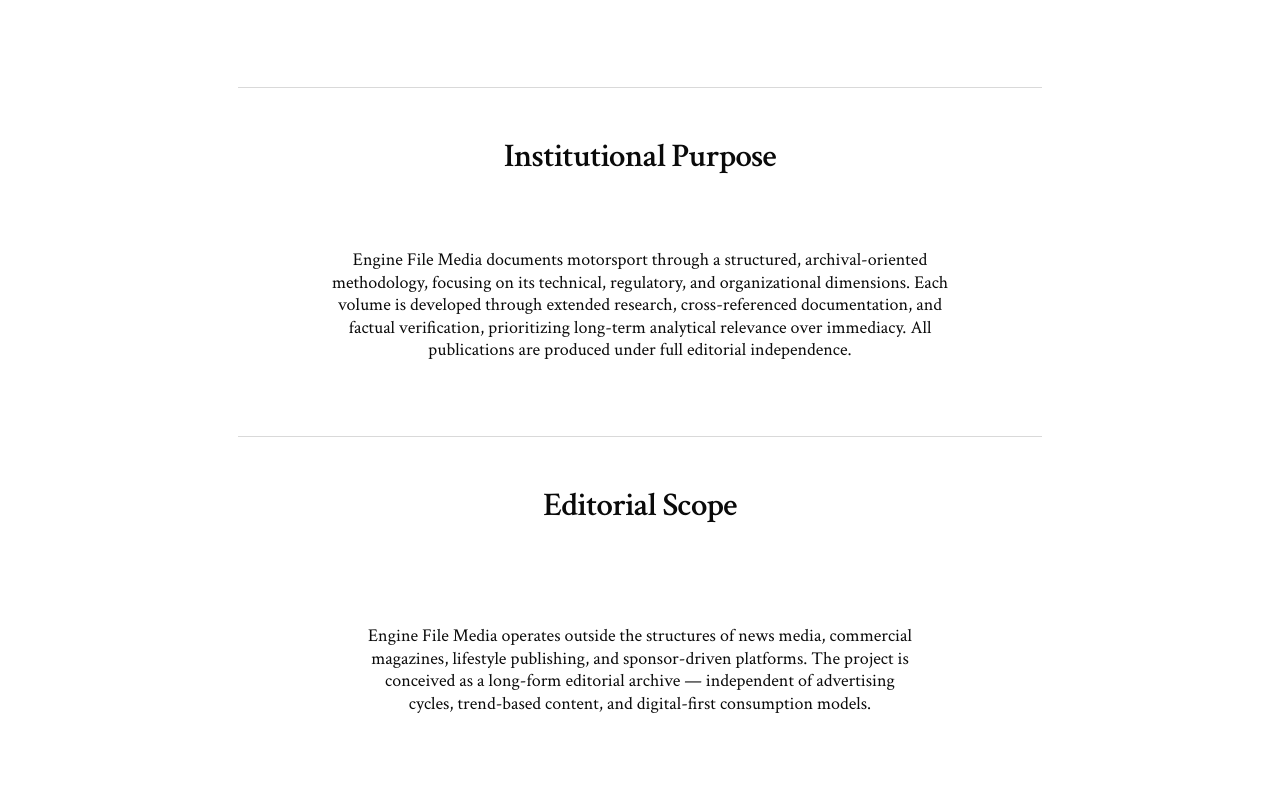
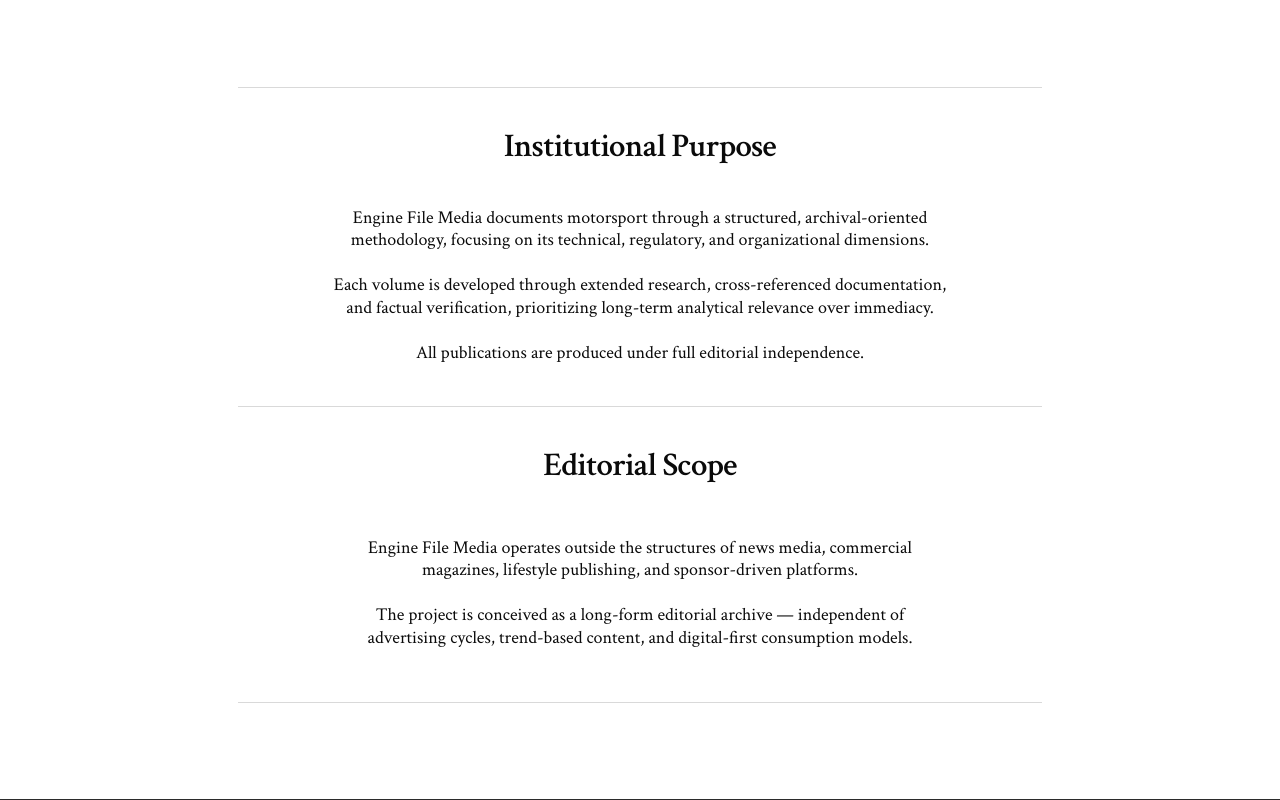
Before and after one commit to Engine-File-Media/front-engine-file-media, a React (Vite) app: page / in a window 1280 px wide. Shown: the part 1760-2560 px from the top of the page. Built offline with nearby package versions, Linux system fonts and the light colour scheme.

Commit message:
Refactor App component to conditionally render Footer and update HomePage content structure

```diff
--- a/src/App.tsx
+++ b/src/App.tsx
@@ -1,4 +1,4 @@
-import { Route, Routes } from 'react-router-dom';
+import { Route, Routes, useLocation } from 'react-router-dom';
 import Navbar from './components/layout/Navbar';
 import Footer from './components/layout/Footer';
 import HomePage from './components/HomePage';
@@ -7,6 +7,9 @@
 import LetterboxPage from './components/LetterboxPage';
 
 function App() {
+  const location = useLocation();
+  const isHome = location.pathname === '/';
+
   return (
     <div className="min-h-screen bg-white">
       <Navbar />
@@ -16,7 +19,7 @@
         <Route path="/volume-i" element={<VolumeIPage />} />
         <Route path="/letterbox" element={<LetterboxPage />} />
       </Routes>
-      <Footer />
+      {isHome ? <Footer /> : <div> hello </div>}
     </div>
   );
 }
--- a/src/components/HomePage.tsx
+++ b/src/components/HomePage.tsx
@@ -189,13 +189,10 @@
             {/* Sección 4: Institutional Purpose / Editorial Scope */}
             <section className="w-full bg-white flex flex-col items-center py-24">
 
-                {/* Frame 10 — 804px flex col, gap 50px */}
-                <div className="flex flex-col items-center gap-12.5 w-201">
+                {/* Rectangle 4 — top line */}
+                <div className="w-201 h-px bg-[#D9D9D9]" />
 
-                    {/* Rectangle 4 — top line */}
-                    <div className="w-full h-px bg-[#D9D9D9]" />
-
-                    {/* Institutional Purpose */}
+                <div className="flex flex-col items-center gap-10 w-201 mt-10">
                     <h2
                         className="m-0 w-full h-9.25 flex items-center justify-center text-center text-[33px] font-semibold leading-9 tracking-[-0.7px] text-[#0A0A0A]"
                         style={{ fontFamily: 'Crimson Text, serif' }}
@@ -203,18 +200,20 @@
                         Institutional Purpose
                     </h2>
 
-                    {/* Methodology body paragraph — 625px centered */}
                     <p
                         className="m-0 w-156.25 h-40.25 text-center text-[18px] font-normal leading-[125%] text-[#0A0A0A] flex items-center"
                         style={{ fontFamily: 'Crimson Text, serif' }}
                     >
-                        Engine File Media documents motorsport through a structured, archival-oriented methodology, focusing on its technical, regulatory, and organizational dimensions. Each volume is developed through extended research, cross-referenced documentation, and factual verification, prioritizing long-term analytical relevance over immediacy. All publications are produced under full editorial independence.
+                        Engine File Media documents motorsport through a structured, archival-oriented methodology, focusing on its technical, regulatory, and organizational dimensions.<br/><br/>
+                        Each volume is developed through extended research, cross-referenced documentation, and factual verification, prioritizing long-term analytical relevance over immediacy.<br/><br/>
+                        All publications are produced under full editorial independence.
                     </p>
+                </div>
 
-                    {/* Rectangle 5 — separator line */}
-                    <div className="w-full h-px bg-[#D9D9D9]" />
+                {/* Rectangle 5 — separator line */}
+                <div className="w-201 h-px bg-[#D9D9D9] mt-10" />
 
-                    {/* Editorial Scope heading */}
+                <div className="flex flex-col items-center gap-10 w-201 mt-10">
                     <h2
                         className="m-0 w-48.5 h-9.25 flex items-center justify-center text-center text-[33px] font-semibold leading-9 tracking-[-0.7px] text-[#0A0A0A]"
                         style={{ fontFamily: 'Crimson Text, serif' }}
@@ -222,20 +221,17 @@
                         Editorial Scope
                     </h2>
 
-                </div>
-
-                {/* Frame 11 — 576px editorial independence text */}
-                <div className="flex flex-row items-start p-2.5 gap-2.5 w-xl h-48.75 mt-16.75">
                     <p
                         className="m-0 w-xl h-34.5 text-center text-[18px] font-normal leading-[125%] text-[#0A0A0A] flex items-center"
                         style={{ fontFamily: 'Crimson Text, serif' }}
                     >
-                        Engine File Media operates outside the structures of news media, commercial magazines, lifestyle publishing, and sponsor-driven platforms. The project is conceived as a long-form editorial archive — independent of advertising cycles, trend-based content, and digital-first consumption models.
+                        Engine File Media operates outside the structures of news media, commercial magazines, lifestyle publishing, and sponsor-driven platforms.<br/><br/>
+                        The project is conceived as a long-form editorial archive — independent of advertising cycles, trend-based content, and digital-first consumption models.
                     </p>
                 </div>
 
                 {/* Rectangle 6 — bottom line */}
-                <div className="w-201 h-px bg-[#D9D9D9] mt-22.25" />
+                <div className="w-201 h-px bg-[#D9D9D9] mt-10" />
 
             </section>
         </main>
```
Also changed, not shown: src/components/layout/FooterGeneral.tsx (added).
